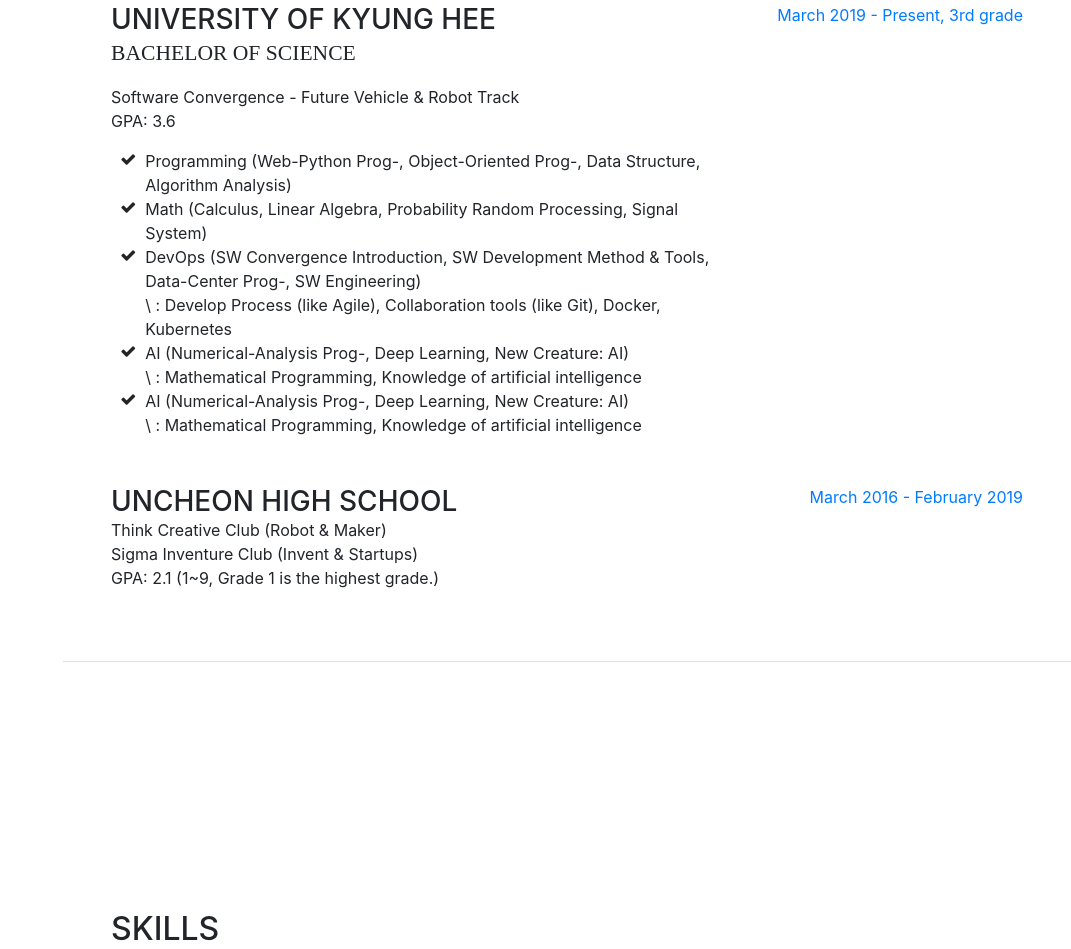
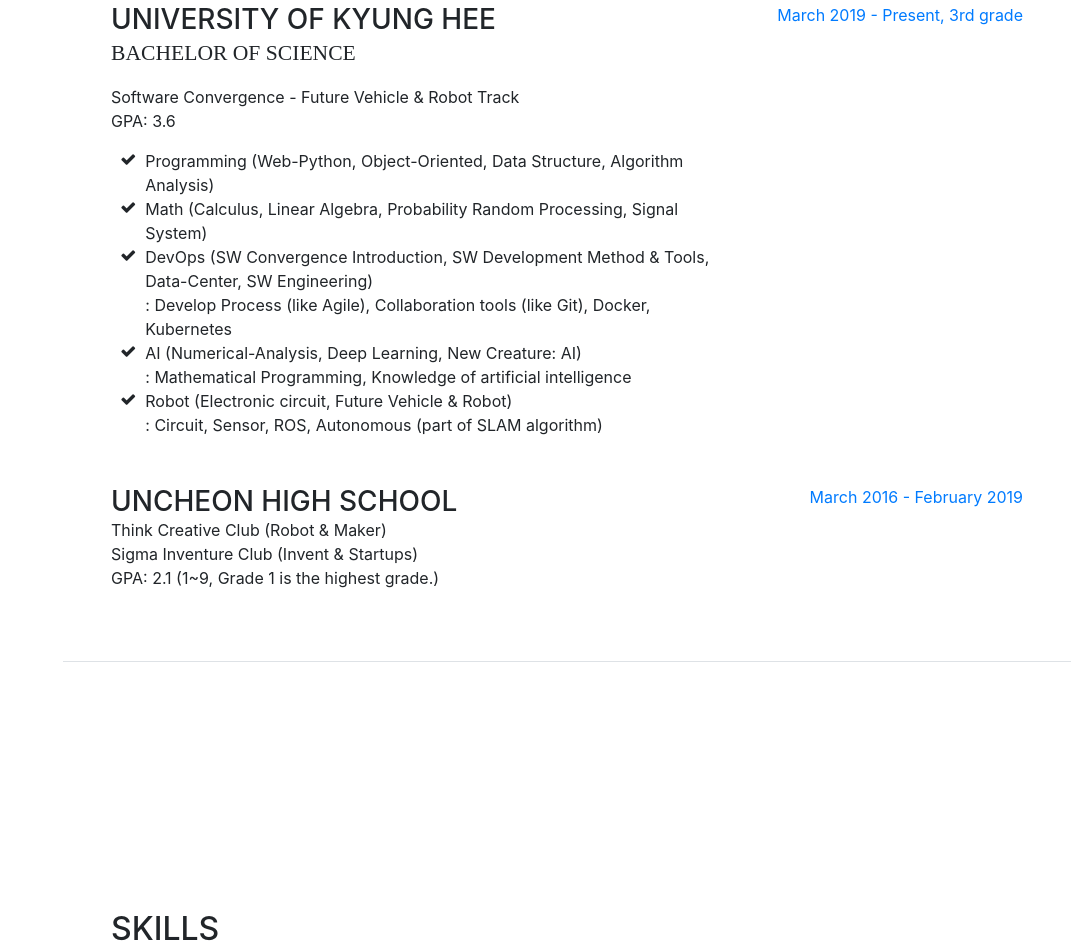
Before and after one commit to DrawingProcess/DrawingProcess.github.io, a website with bundled scripts: page index.html in a window 1280 px wide. Shown: the part 1738-2687 px from the top of the page, without its empty margins (209-1280 px from the left). Built offline with nearby package versions, Linux system fonts and the light colour scheme; files whose address does not match are found by name; a web font is replaced by a local one.

Commit message:
Modified info

```diff
--- a/index.html
+++ b/index.html
@@ -161,22 +161,22 @@
               <ul class="fa-ul mb-0">
                 <li>
                   <i class="fa-li fa fa-check"></i>
-                  Programming (Web-Python Prog-, Object-Oriented Prog-, Data Structure, Algorithm Analysis)</li>
+                  Programming (Web-Python, Object-Oriented, Data Structure, Algorithm Analysis)</li>
                 <li>
                   <i class="fa-li fa fa-check"></i>
                   Math (Calculus, Linear Algebra, Probability Random Processing, Signal System)</li>
                 <li>
                   <i class="fa-li fa fa-check"></i>
-                  DevOps (SW Convergence Introduction, SW Development Method &amp; Tools, Data-Center Prog-, SW Engineering)</br> \
+                  DevOps (SW Convergence Introduction, SW Development Method &amp; Tools, Data-Center, SW Engineering)</br>
                   : Develop Process (like Agile), Collaboration tools (like Git), Docker, Kubernetes</li>
                 <li>
                   <i class="fa-li fa fa-check"></i>
-                  AI (Numerical-Analysis Prog-, Deep Learning, New Creature: AI)</br> \
+                  AI (Numerical-Analysis, Deep Learning, New Creature: AI)</br>
                   : Mathematical Programming, Knowledge of artificial intelligence</li>
                 <li>
                   <i class="fa-li fa fa-check"></i>
-                  AI (Numerical-Analysis Prog-, Deep Learning, New Creature: AI)</br> \
-                  : Mathematical Programming, Knowledge of artificial intelligence</li>
+                  Robot (Electronic circuit, Future Vehicle &amp; Robot)</br>
+                  : Circuit, Sensor, ROS, Autonomous (part of SLAM algorithm)</li>
               </ul>
 
 
```
